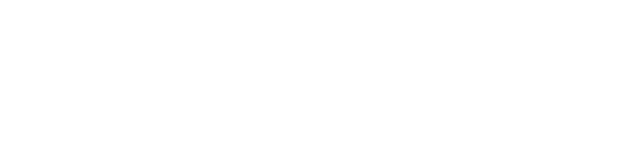
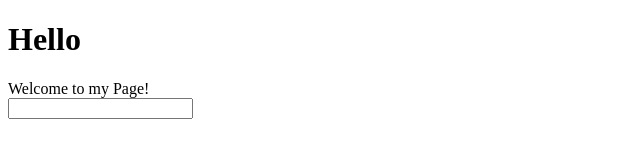
Before and after one commit to Bluemooses/jQuery-Review, a plain HTML site: page index.html in a window 1280 px wide. Shown: the whole page, without its empty margins (0-640 px from the left). Drawn offline with nearby package versions, Linux system fonts and the light colour scheme.

Commit message:
Fleshing out docs
Added input with an ID of firstName

```diff
--- a/index.html
+++ b/index.html
@@ -1,16 +1,24 @@
 <!DOCTYPE html>
 <html lang="en">
+
 <head>
 
     <meta charset="UTF-8">
     <meta name="viewport" content="width=device-width, initial-scale=1.0">
+    <link rel="stylesheet" href="styles.css">
+    </link>
     <title>Document</title>
 </head>
+
 <body>
+    <div class="Hello">
+        <h1>Hello</h1>
+    </div>
+    <input type = "text" id="firstName"/>
 
     <script src="https://ajax.googleapis.com/ajax/libs/jquery/3.5.1/jquery.min.js"></script>
-
-     <script src='scripts.js'></script>
+    <script src='scripts.js'></script>
 
 </body>
+
 </html>
--- a/scripts.js
+++ b/scripts.js
@@ -2,7 +2,7 @@ $(document).ready(onReady); //second event of code running
 
 function onReady(){
     console.log('jQuery is loaded');
-    $('#hello').append( 'Welcome to my Page!');
-
-console.log("hello"); //run first because it runs when the scripts loads.
+    $(".Hello").append( 'Welcome to my Page!');
+    $()
+      console.log("hello"); //run first because it runs when the scripts loads.
 };
--- a/styles.css
+++ b/styles.css
@@ -0,0 +1,7 @@
+.blue{
+
+}
+
+/* body{
+    background-color: red;
+} */
```
Also changed, not shown: 1 other file.
